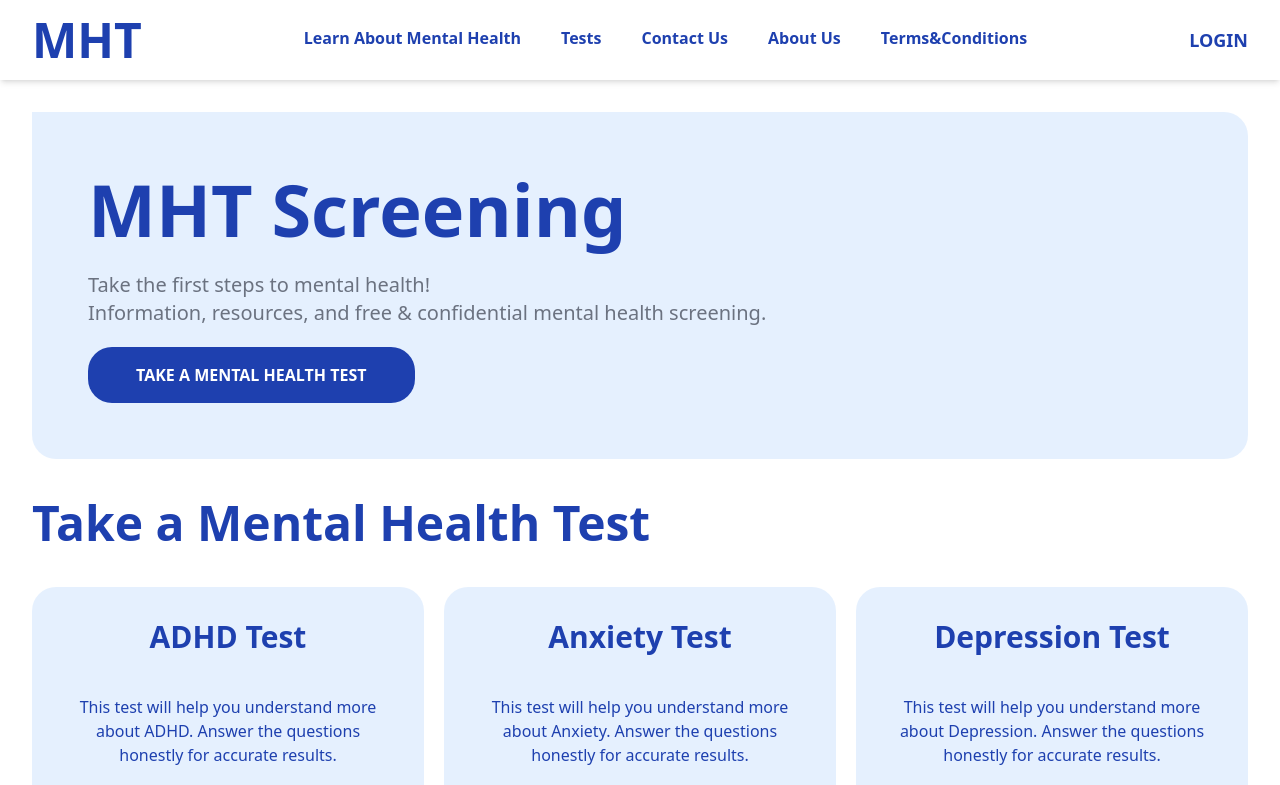
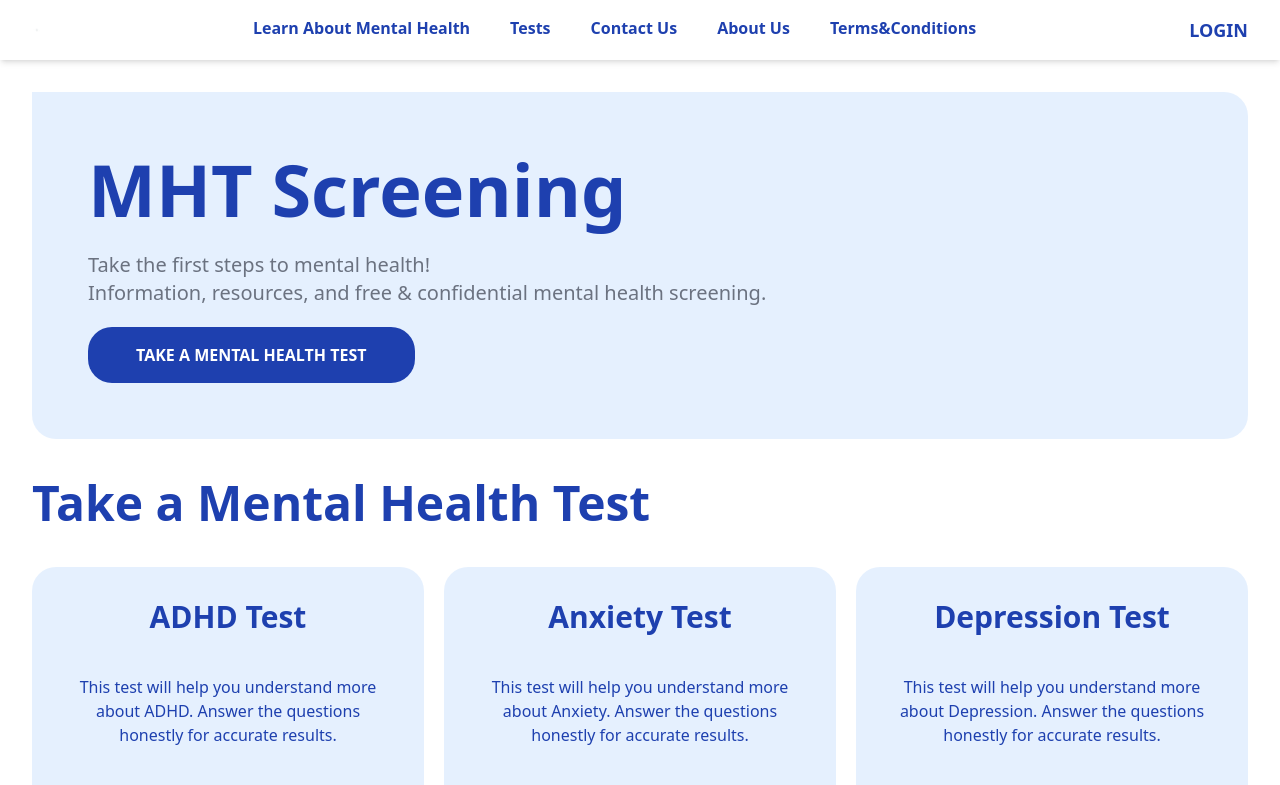
Before and after one commit to Moharamxr/mental-health-tests, a React (Vite) app: page / in a window 1280 px wide. Shown: the top 785 px of the page. Built offline with nearby package versions, Linux system fonts and the light colour scheme.

Commit message:
testing 3

```diff
--- a/src/components/Layout/navbar/Navbar.jsx
+++ b/src/components/Layout/navbar/Navbar.jsx
@@ -21,8 +21,8 @@ const Navbar = () => {
         onClick={() => navigate("/")}
         className="text-3xl lg:text-5xl font-bold text-blue-800 cursor-pointer"
       >
-        {/* <img src={Logo} className="w-2"  /> */}
-        MHT
+        <img src={Logo} className="w-2"  />
+        {/* MHT */}
       </div>
 
       <div className="hidden lg:flex justify-center items-center space-x-7 lg:space-x-10">
```
